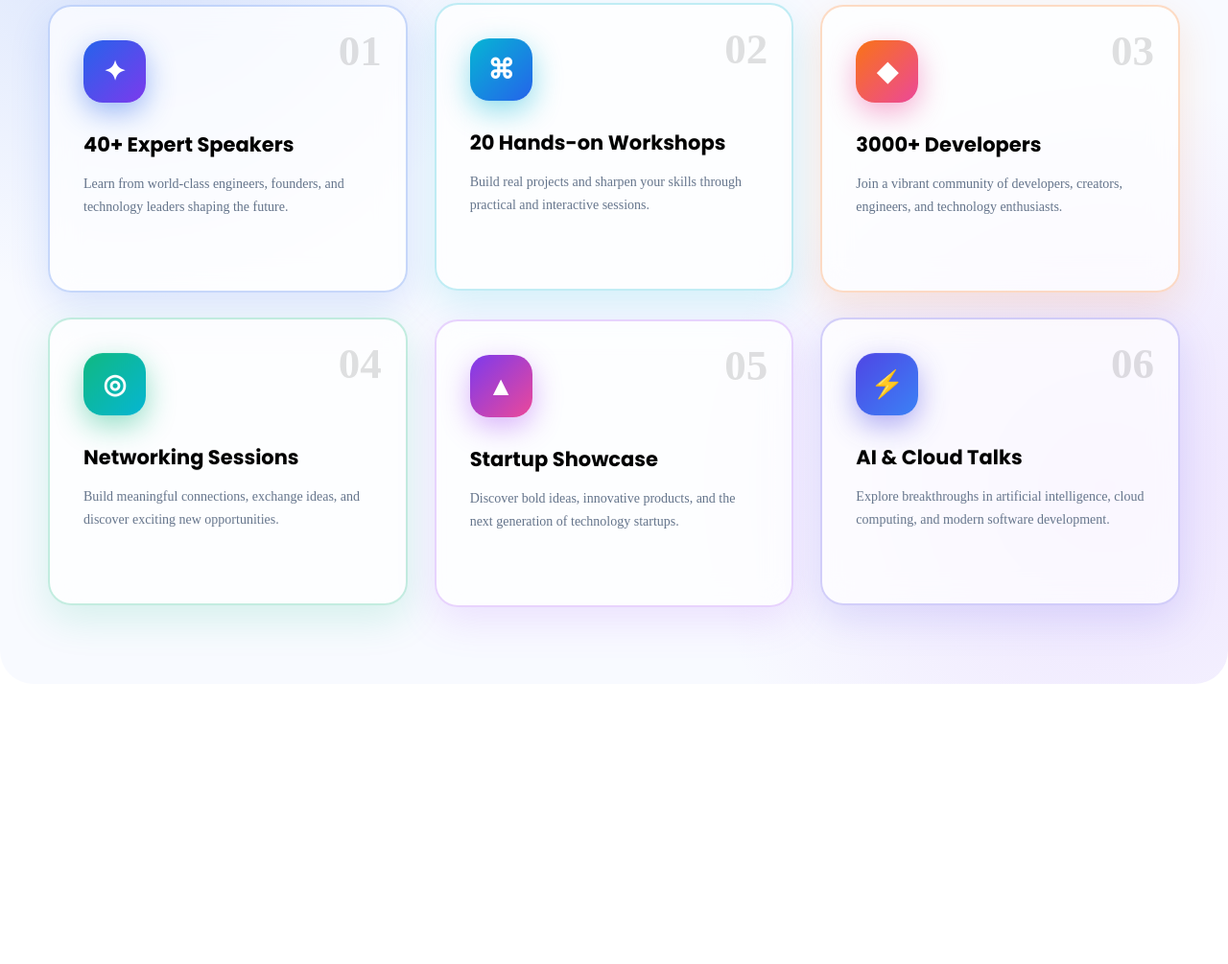
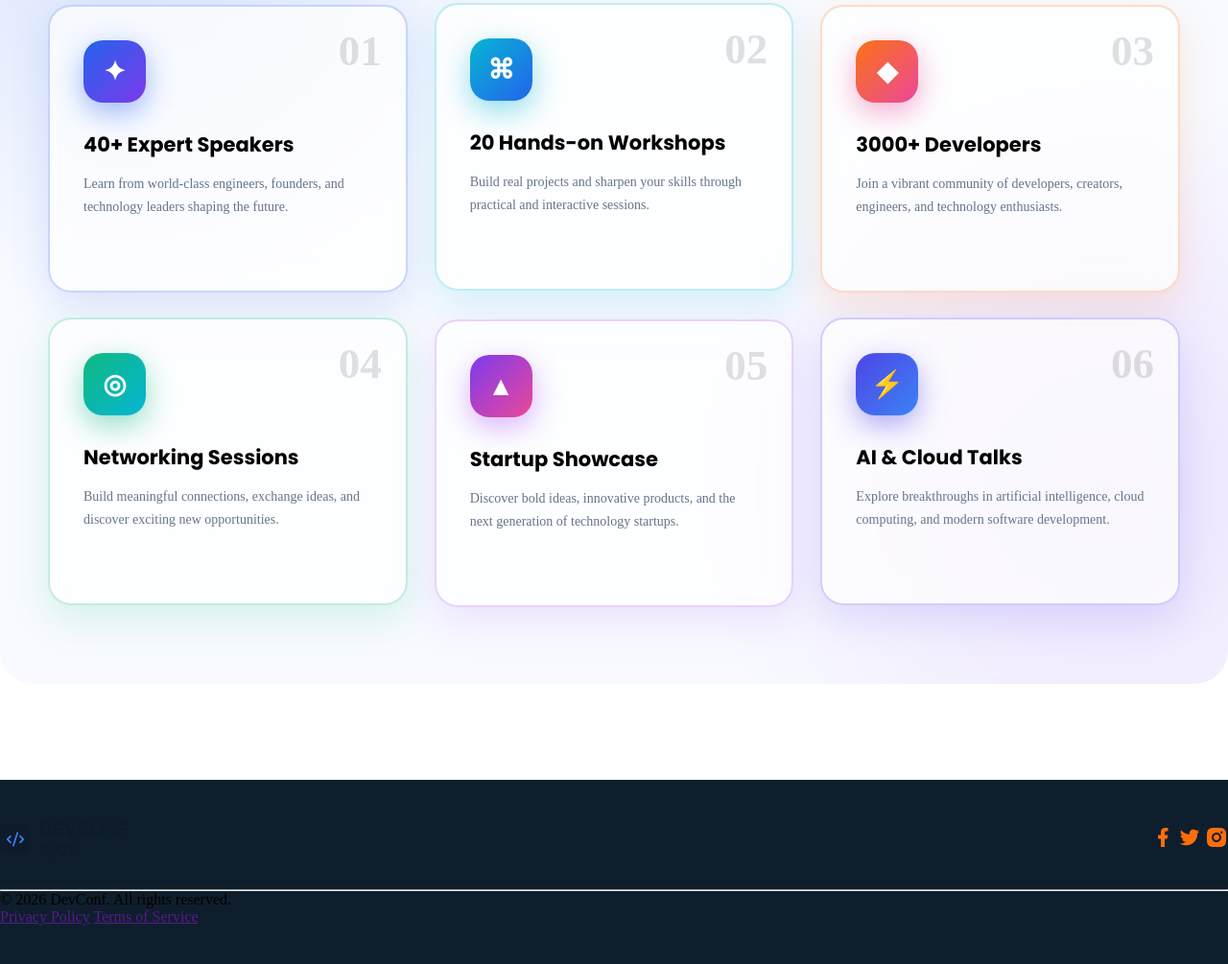
Before and after one commit to Binoy2003/DevConf-Hero-Assignment, a plain HTML site: page index.html in a window 1280 px wide. Shown: the part 2850-3855 px from the top of the page at 96% size. Before the commit the page ends 3663 px from the top, so only its background shows below. Drawn offline with Linux system fonts and the light colour scheme.

Commit message:
added footer html

```diff
--- a/index.html
+++ b/index.html
@@ -253,5 +253,39 @@
 
 </section>
 <!-- Event Highlights End -->
+
+
+<!-- Footer Start -->
+<footer class="footer-parent">
+
+  <div class="container">
+
+
+    <div class="footer-top">
+      <img src="./assets/logo.png" alt="">
+
+      <div class="social-icons">
+        <img src="./assets/facebook.png" alt="">
+        <img src="./assets/twitter.png" alt="">
+        <img src="./assets/insta.png" alt="">
+      </div>
+    </div>
+
+    <hr>
+
+    <div class="footer-bottom">
+      <p>© 2026 DevConf. All rights reserved.</p>
+
+      <div class="footer-links">
+        <a href="">Privacy Policy</a>
+        <a href="">Terms of Service</a>
+      </div>
+    </div>
+
+  </div>
+
+</footer>
+<!-- Footer End -->
+
   </body>
 </html>
--- a/style.css
+++ b/style.css
@@ -570,3 +570,15 @@ nav ul li a{
   }
 
 }
+
+.footer-parent{
+  background-color: #0f1e2d;
+  padding: 40px 0;
+  margin-top: ;
+}
+.footer-top{
+  display: flex;
+  justify-content: space-between;
+  align-items: center;
+  padding-bottom: 30px;
+}
```
Also changed, not shown: assets/facebook.png (added), assets/insta.png (added), assets/twitter.png (added).
